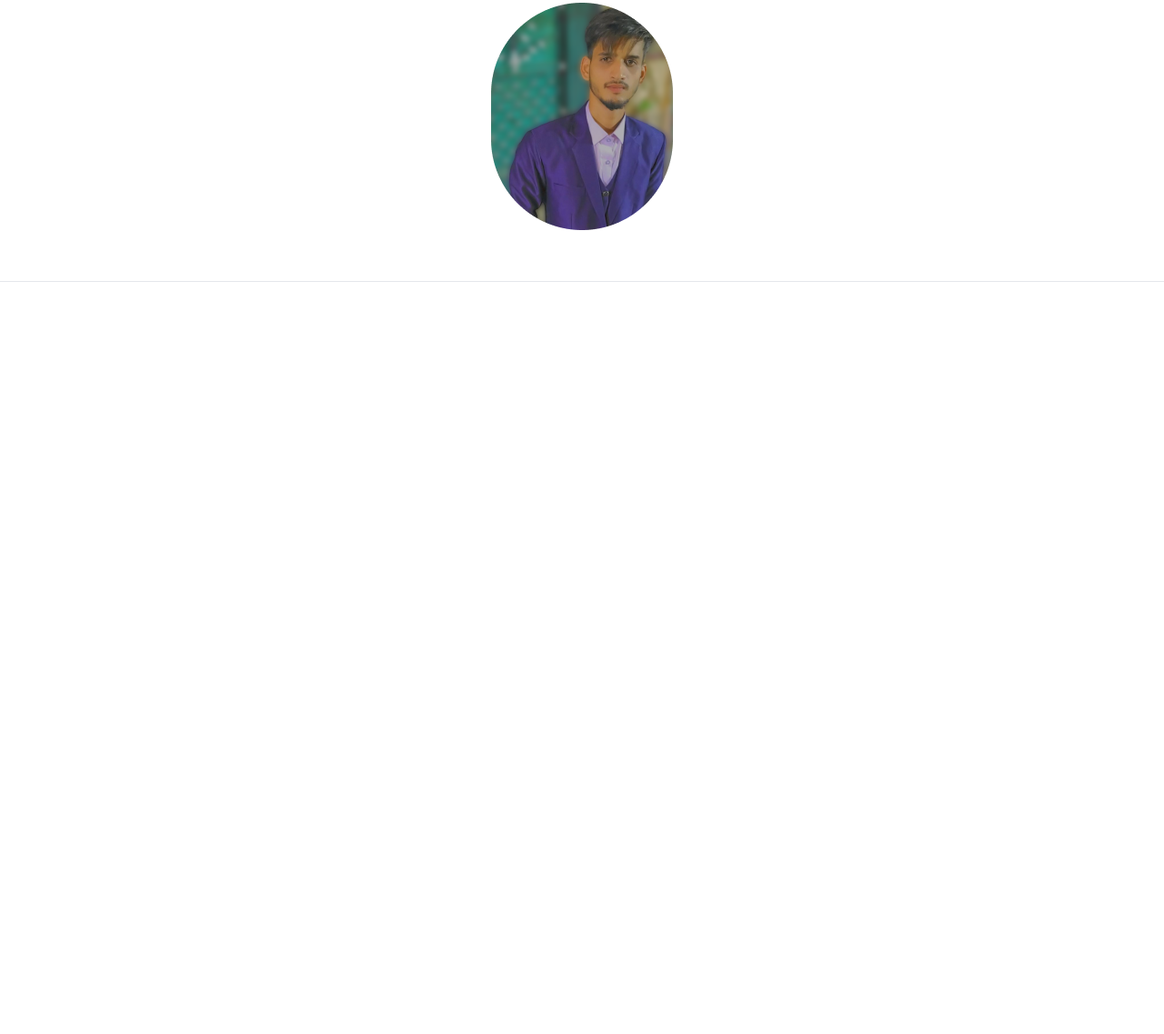
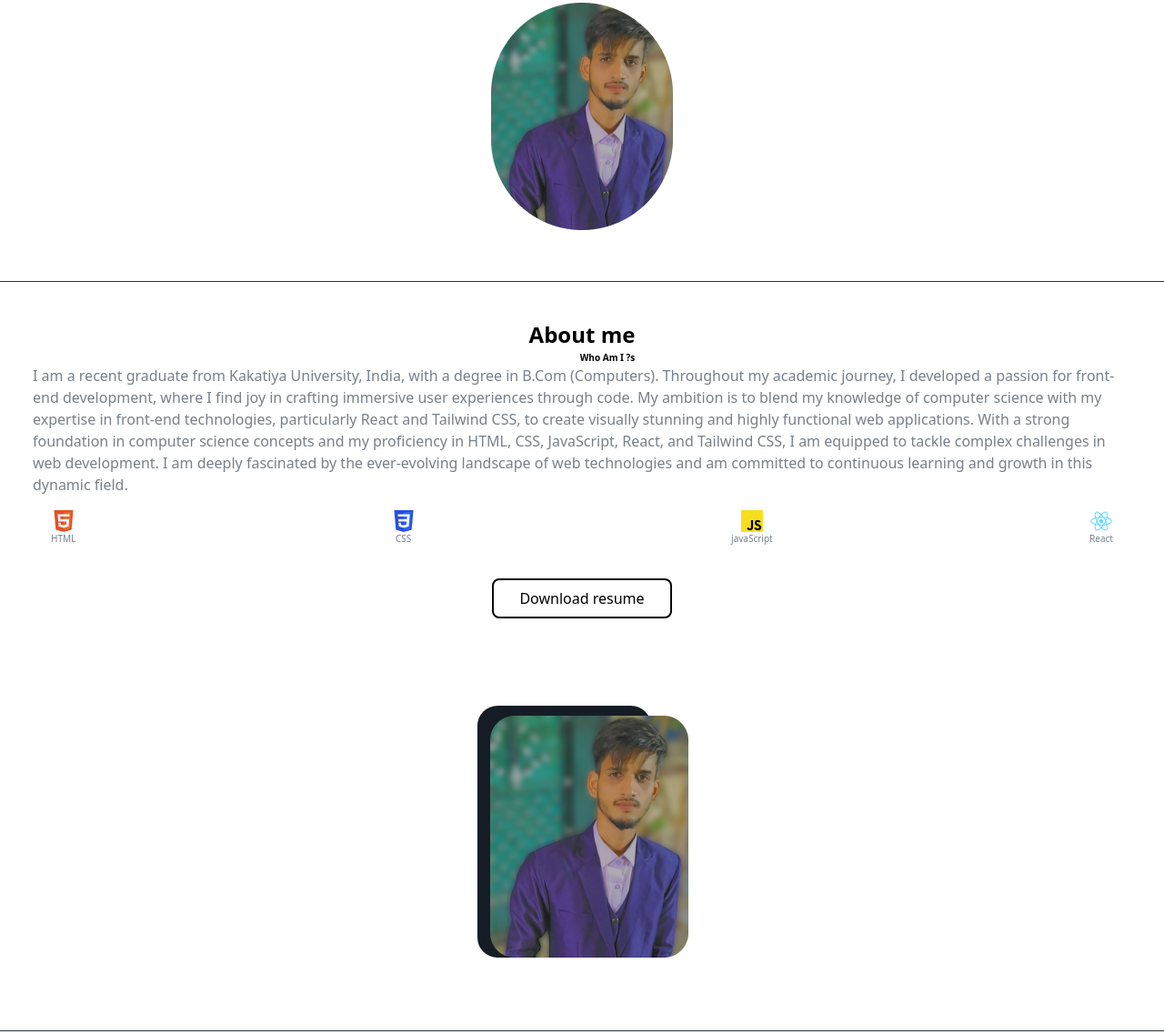
Before and after one commit to Najeeb-rehman-dev/Portfolio-website, a website: page index.html in a window 1280 px wide. Shown: the part 384-1521 px from the top of the page at 91% size. Before the commit the page ends 800 px from the top, so only its background shows below. Drawn offline with Linux system fonts and the light colour scheme.

Commit message:
About me section added to the website

```diff
--- a/index.html
+++ b/index.html
@@ -57,7 +57,73 @@
             <div><img src="./src/images/my-Img1.png" alt="" /></div>
           </div>
         </div>
-        <hr class="mt-15 mb-10" />
+        <hr class="mt-15 mb-10 border-[#26313F]" />
+      </section>
+      <!-- about me section -->
+      <section>
+        <div class="flex flex-col px-9">
+          <div class="flex flex-col items-center">
+            <h1 class="text-xl font-bold">About me</h1>
+            <div class="ml-14 flex justify-center">
+              <p class="text-[10px] font-bold">Who Am I ?s</p>
+            </div>
+          </div>
+
+          <div>
+            <div class="text-md font-medium text-[#77808B]">
+              <p>
+                I am a recent graduate from Kakatiya University, India, with a
+                degree in B.Com (Computers). Throughout my academic journey, I
+                developed a passion for front-end development, where I find joy
+                in crafting immersive user experiences through code. My ambition
+                is to blend my knowledge of computer science with my expertise
+                in front-end technologies, particularly React and Tailwind CSS,
+                to create visually stunning and highly functional web
+                applications. With a strong foundation in computer science
+                concepts and my proficiency in HTML, CSS, JavaScript, React, and
+                Tailwind CSS, I am equipped to tackle complex challenges in web
+                development. I am deeply fascinated by the ever-evolving
+                landscape of web technologies and am committed to continuous
+                learning and growth in this dynamic field.
+              </p>
+            </div>
+
+            <div class="flex items-center justify-between px-5 pb-9 pt-4">
+              <div class="flex flex-col items-center">
+                <img src="./src/icons/html-icon.png" alt="" width="24px" />
+                <p class="text-[10px] font-medium text-[#77808B]">HTML</p>
+              </div>
+              <div class="flex flex-col items-center">
+                <img src="./src/icons/css-icon.png" alt="" width="24px" />
+                <p class="text-[10px] font-medium text-[#77808B]">CSS</p>
+              </div>
+              <div class="flex flex-col items-center justify-center">
+                <img src="./src/icons/js-icon.png" alt="" width="24px" />
+                <p class="text-[10px] font-medium text-[#77808B]">javaScript</p>
+              </div>
+              <div class="flex flex-col items-center">
+                <img src="./src/icons/react-icon.png" alt="" />
+                <p class="text-[10px] font-medium text-[#77808B]">React</p>
+              </div>
+            </div>
+          </div>
+
+          <div class="flex justify-center">
+            <button class="rounded-lg border-[2px] border-black px-7 py-2">
+              Download resume
+            </button>
+          </div>
+
+          <div
+            class="flex flex-col items-center justify-center pb-20 pr-10 pt-24"
+          >
+            <div class="h-[277px] w-[191px] rounded-[22px] bg-[#151C25]"></div>
+            <div class="-mr-14 -mt-[266px] h-[266px] w-[218px]">
+              <img src="./src/images/my-img2.png" alt="" />
+            </div>
+          </div>
+        </div>
+        <hr class="mb-10 border-[#26313F]" />
       </section>
     </main>
   </body>
```
Also changed, not shown: src/dist/output.css.
